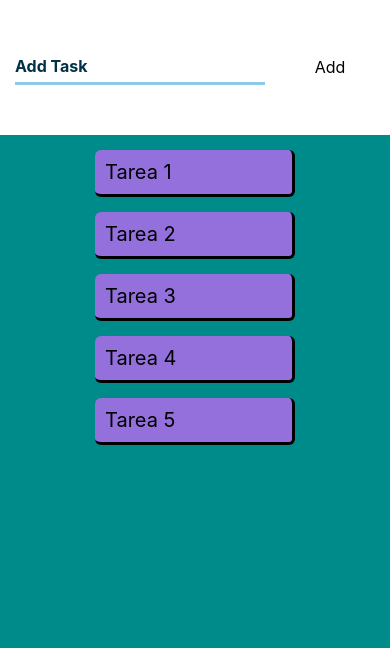
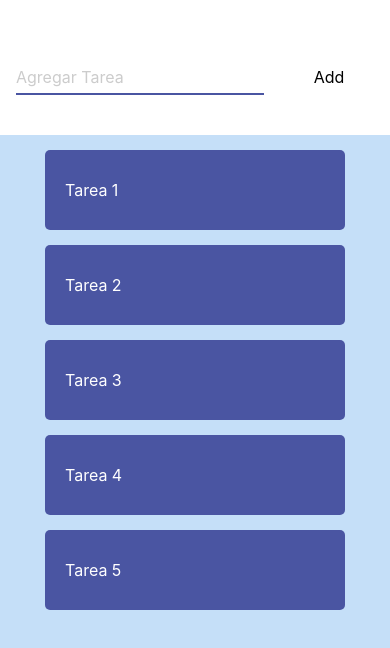
Before and after one commit to martin-centurion/desafiouno_centurion, a React Native app: screen / in a window 390 px wide. Shown: the top 648 px of the page. Built offline with nearby package versions, Linux system fonts and the light colour scheme.

Commit message:
optimizando estilos

```diff
--- a/src/components/ModalTask.jsx
+++ b/src/components/ModalTask.jsx
@@ -29,7 +29,7 @@ const ModalTask = ({
                             style={[styles.button, styles.buttonNotyet]}
                             onPress={() => setModalVisible(!modalVisible)}
                         >
-                            <Text style={styles.textStyle}>Not yet</Text>
+                            <Text style={styles.textStyle}>Delete</Text>
                         </Pressable>
                         <Pressable
                             style={[styles.button, styles.buttonClose]}
@@ -59,32 +59,26 @@ const styles = StyleSheet.create({
         borderRadius: 20,
         padding: 35,
         alignItems: "center",
-        shadowColor: "#000",
-        shadowOffset: {
-            width: 0,
-            height: 2,
-        },
-        shadowOpacity: 0.25,
-        shadowRadius: 4,
-        elevation: 5,
+        shadowColor: "#000"
     },
     buttonContainer: {
         flexDirection: "row",
         alignItems: "center",
     },
     button: {
-        borderRadius: 20,
+        borderRadius: 5,
         padding: 10,
+        margin: 10,
         elevation: 2,
     },
-    buttonOpen: {
-        backgroundColor: "#F194FF",
+    buttonClose: {
+        backgroundColor: "#A0BFE0",
     },
     buttonDone: {
-        backgroundColor: "green",
+        backgroundColor: "#4A55A2",
     },
     buttonNotyet: {
-        backgroundColor: "red",
+        backgroundColor: "#7895CB",
     },
     textStyle: {
         color: "white",
@@ -92,6 +86,9 @@ const styles = StyleSheet.create({
         textAlign: "center",
     },
     modalText: {
+        fontSize: 18,
+        letterSpacing: .5,
+        fontWeight: 'bold',
         marginBottom: 15,
         textAlign: "center",
     },
--- a/src/components/TaskList/RenderItemTask.jsx
+++ b/src/components/TaskList/RenderItemTask.jsx
@@ -15,17 +15,16 @@ export default RenderItemTask
 
 const styles = StyleSheet.create({
     task: {
-        width: 200,
-        backgroundColor: "azure",
-        padding: 10,
-        backgroundColor: "mediumpurple",
-        borderRadius: 6,
-        borderColor: "#000",
-        borderBottomWidth: 3,
-        borderRightWidth: 3,
+        width: 300,
+        height: 80,
+        padding: 20,
+        backgroundColor: "#4A55A2",
         marginBottom: 15,
+        justifyContent: 'center',
+        borderRadius: 5,
     },
     taskText: {
-        fontSize: 20,
+        fontSize: 16,
+        color: "white"
     },
 })
--- a/src/components/TaskList/index.jsx
+++ b/src/components/TaskList/index.jsx
@@ -13,8 +13,6 @@ const TaskList = ({
                 keyExtractor={(task) => task.id}
                 renderItem={({ item }) => RenderItemTask ({ item, onPressTask })}
             />
-            {/* {list.map((item) => (
-                ))} */}
         </View>
     );
 };
@@ -24,7 +22,7 @@ export default TaskList;
 const styles = StyleSheet.create({
     view2: {
         height: "88%",
-        backgroundColor: "darkcyan",
+        backgroundColor: "#C5DFF8",
         width: "100%",
         justifyContent: "flex-start",
         alignItems: "center",
--- a/src/components/TopBar.jsx
+++ b/src/components/TopBar.jsx
@@ -17,7 +17,7 @@ const TopBar = ({
             return (
                 <View style={styles.view1}>
                         <TextInput
-                            placeholder='Add Task'
+                            placeholder='Agregar Tarea'
                             style={styles.input}
                             value={input}
                             onChangeText={setInput}
@@ -40,7 +40,7 @@ const styles = StyleSheet.create({
         flexDirection: "row",
         gap: 20,
         paddingHorizontal: 40,
-        paddingBottom: 50,
+        paddingBottom: 40,
         justifyContent: "center",
         alignItems: "flex-end",
         width: "100%",
@@ -48,11 +48,10 @@ const styles = StyleSheet.create({
     input: {
         width: 250,
         height: 35,
-        borderBottomColor: "#8ecae6",
-        borderBottomWidth: 3,
-        color: "#023047",
-        fontSize: 16,
-        fontWeight: 'bold'
+        borderBottomColor: "#4A55A2",
+        borderBottomWidth: 2,
+        color: "#cccccc",
+        fontSize: 16
     },
     button: {
         height: 35,
--- a/src/screens/MainScreen.jsx
+++ b/src/screens/MainScreen.jsx
@@ -21,7 +21,6 @@ const MainScreen = ({ taskList }) => {
   const [taskActive, setTaskActive] = useState({})
 
   const onAddTask = () => {
-      console.log("Se agregó una task");
       setList([
           ...list,
           {
@@ -37,8 +36,6 @@ const MainScreen = ({ taskList }) => {
       setTaskActive(task)
       setModalVisible(!modalVisible)
   }
-
-  console.log(list);
 
   return (
       <View style={styles.container}>
```
